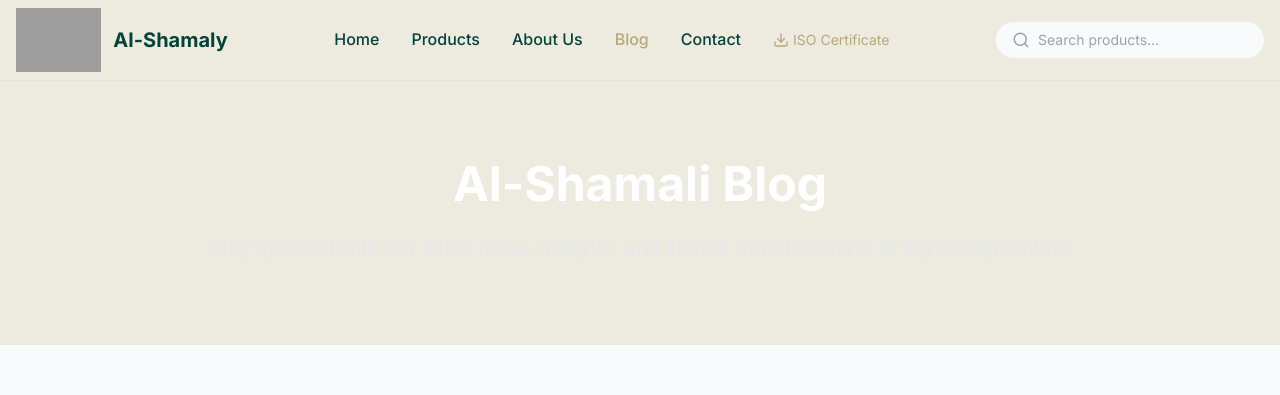
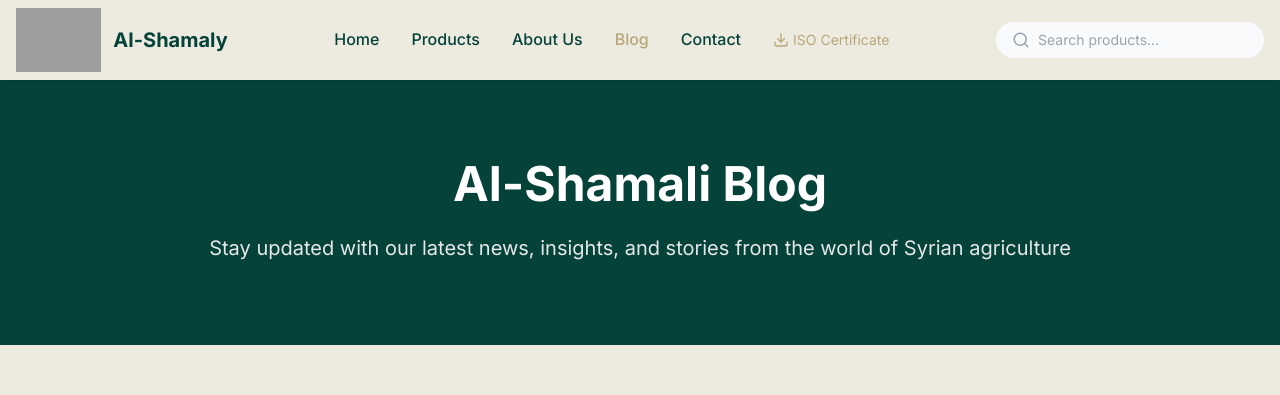
Before and after one commit to RamaTay/alshmaly, a React (Vite) app: page /blog in a window 1280 px wide. Shown: the top 395 px of the page. Built offline with nearby package versions, Linux system fonts and the light colour scheme; no server answers; the database is empty; grey boxes are pictures that could not be loaded.

Commit message:
Updated BlogPage.tsx

```diff
--- a/src/pages/BlogPage.tsx
+++ b/src/pages/BlogPage.tsx
@@ -13,9 +13,9 @@ const BlogPage = () => {
   const displayCategories = ['All', ...categories.map(cat => cat.name)];
 
   return (
-    <div className="min-h-screen bg-gray-50 pt-20">
+    <div className="min-h-screen bg-[#edebe0] pt-20">
       {/* Hero Section */}
-      <section className="py-20 bg-[#edebe0] text-white">
+      <section className="py-20 bg-[#054239] text-white">
         <div className="container mx-auto px-4">
           <div className="max-w-4xl mx-auto text-center">
             <h1 className="text-5xl font-bold mb-6">Al-Shamali Blog</h1>
```
